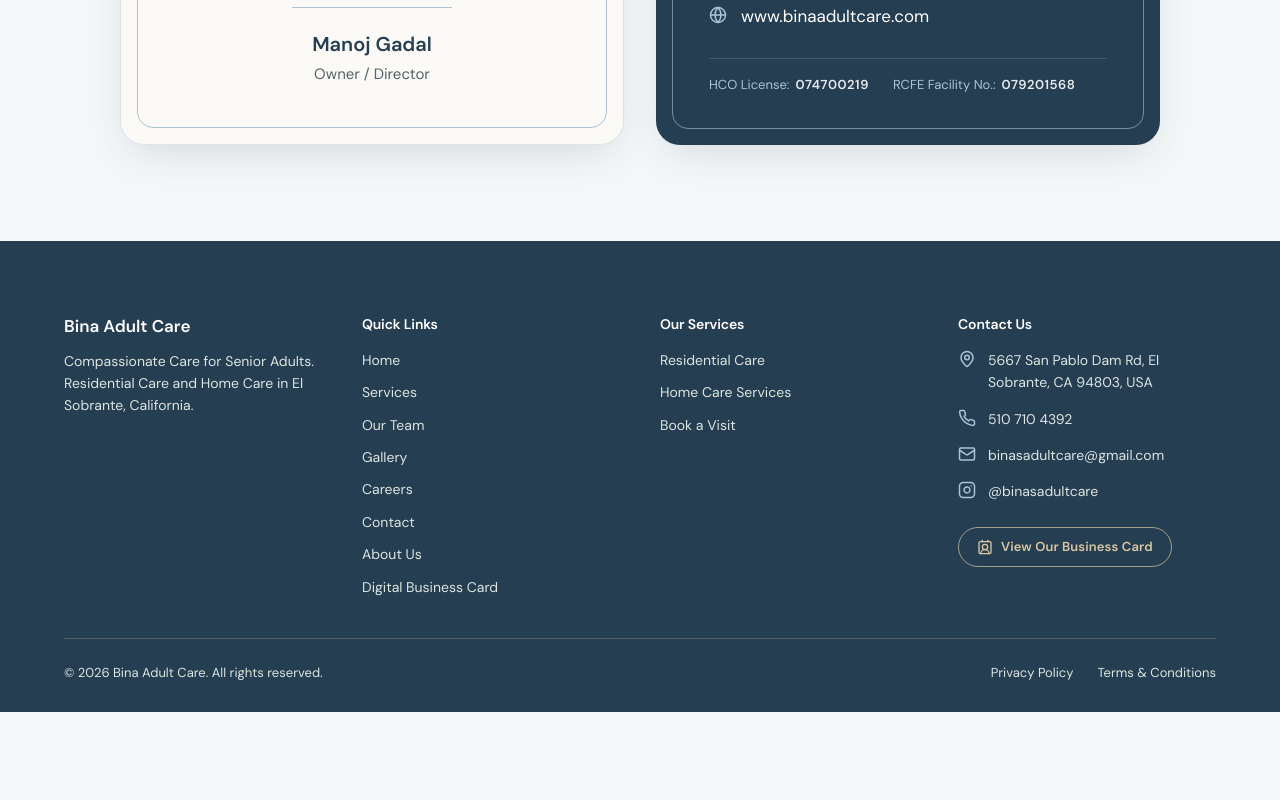
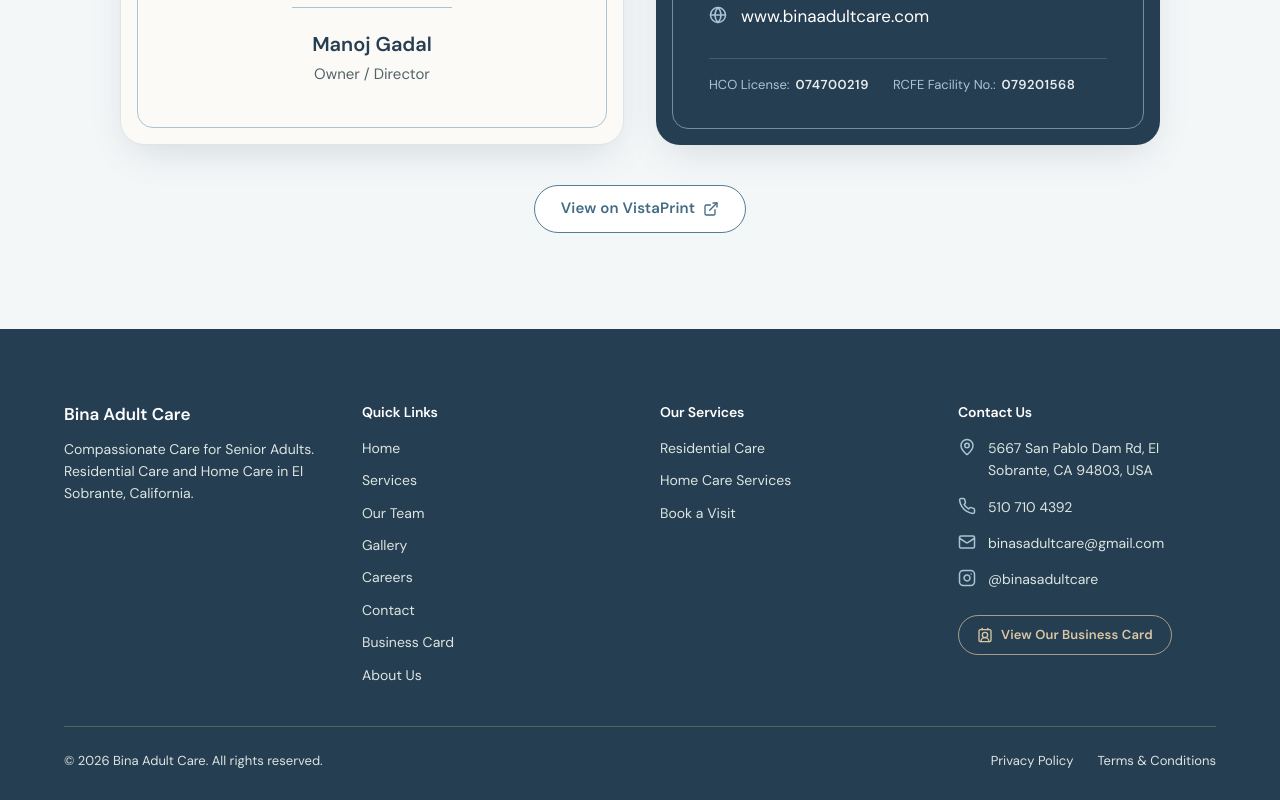
Before and after one commit to dkKhidhari123/Website-RedesignBina-Adult-Care, a React (Vite) app: page /digital-business-card in a window 1280 px wide. Shown: the part 585-1385 px from the top of the page. Before the commit the page ends 1297 px from the top, so only its background shows below. Built offline with nearby package versions, Linux system fonts and the light colour scheme.

Commit message:
Show Business Card in the main menu; add View on VistaPrint link to the card page
Co-Authored-By: Claude Opus 5.5 <noreply@anthropic.com>

```diff
--- a/src/components/Footer.tsx
+++ b/src/components/Footer.tsx
@@ -21,7 +21,7 @@ export function Footer() {
           <nav aria-label="Quick links">
             <Heading>Quick Links</Heading>
             <ul className="flex flex-col gap-2.5">
-              {[...nav, { to: '/about', label: 'About Us' }, { to: businessCardHref, label: 'Digital Business Card' }].map((n) => (
+              {[...nav, { to: '/about', label: 'About Us' }].map((n) => (
                 <li key={n.to}>
                   <Link to={n.to} className={link}>{n.label}</Link>
                 </li>
--- a/src/data/site.ts
+++ b/src/data/site.ts
@@ -51,9 +51,14 @@ export const nav = [
   { to: '/gallery', label: 'Gallery' },
   { to: '/careers', label: 'Careers' },
   { to: '/contact', label: 'Contact' },
+  { to: '/digital-business-card', label: 'Business Card' },
 ];
 
 export const bookVisitHref = '/book-a-visit';
 
 /** The website's own Digital Business Card page. */
 export const businessCardHref = '/digital-business-card';
+
+/** The same card shared from VistaPrint (linked from the Digital Business Card page). */
+export const vistaprintCardUrl =
+  'https://www.vistaprint.com/my-account/design/projects?shareToken=L8GoL6Xym4eUhOQfl99b0zyO0fT9G2xUwLH_1u8bqR0';
--- a/src/pages/BusinessCard.tsx
+++ b/src/pages/BusinessCard.tsx
@@ -1,5 +1,5 @@
-import { Globe, Mail, MapPin, Phone } from 'lucide-react';
-import { mapsLink, site } from '../data/site';
+import { ExternalLink, Globe, Mail, MapPin, Phone } from 'lucide-react';
+import { mapsLink, site, vistaprintCardUrl } from '../data/site';
 
 const owner = { name: 'Manoj Gadal', title: 'Owner / Director' };
 
@@ -103,6 +103,13 @@ export default function BusinessCard() {
             </div>
           </article>
         </div>
+
+        <div className="mt-10 text-center">
+          <a href={vistaprintCardUrl} target="_blank" rel="noopener noreferrer" className="btn-secondary">
+            View on VistaPrint <ExternalLink className="h-4 w-4" aria-hidden />
+            <span className="sr-only">(opens in a new tab)</span>
+          </a>
+        </div>
       </div>
     </section>
   );
```
